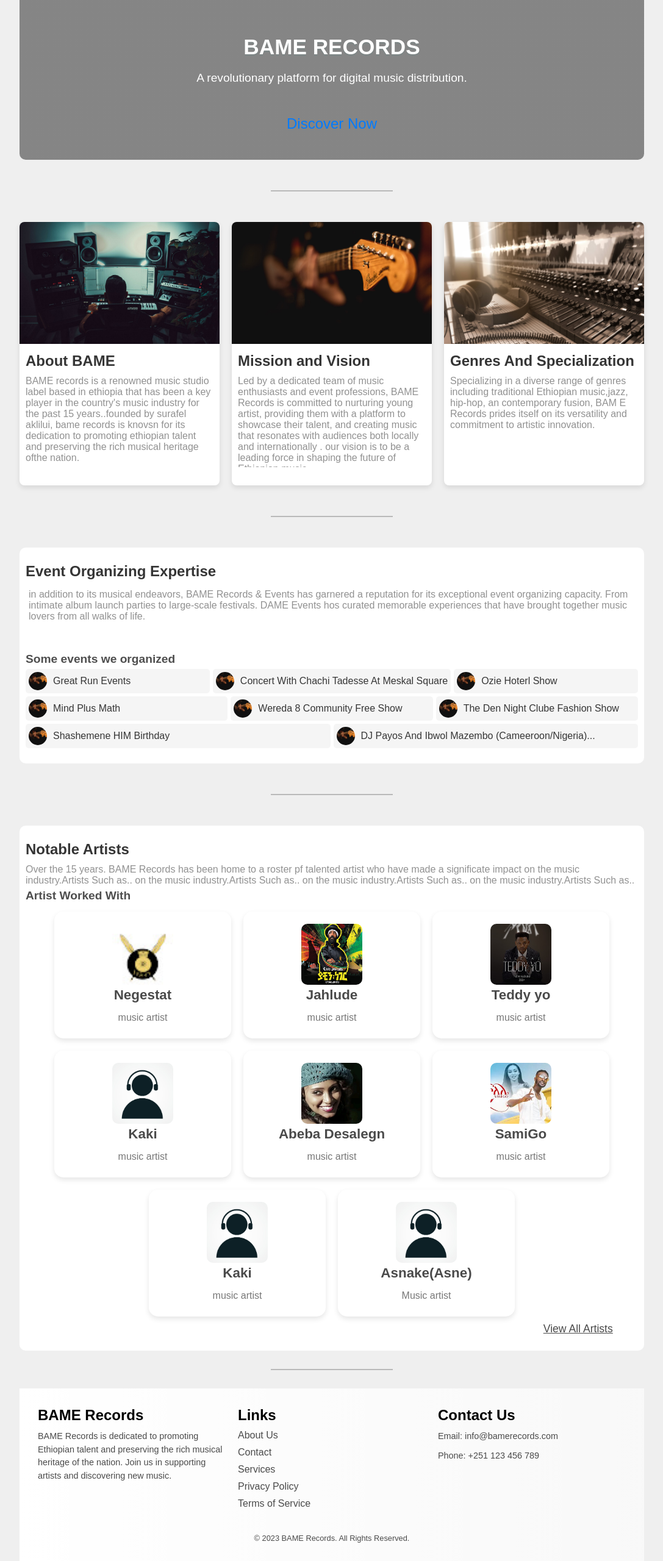
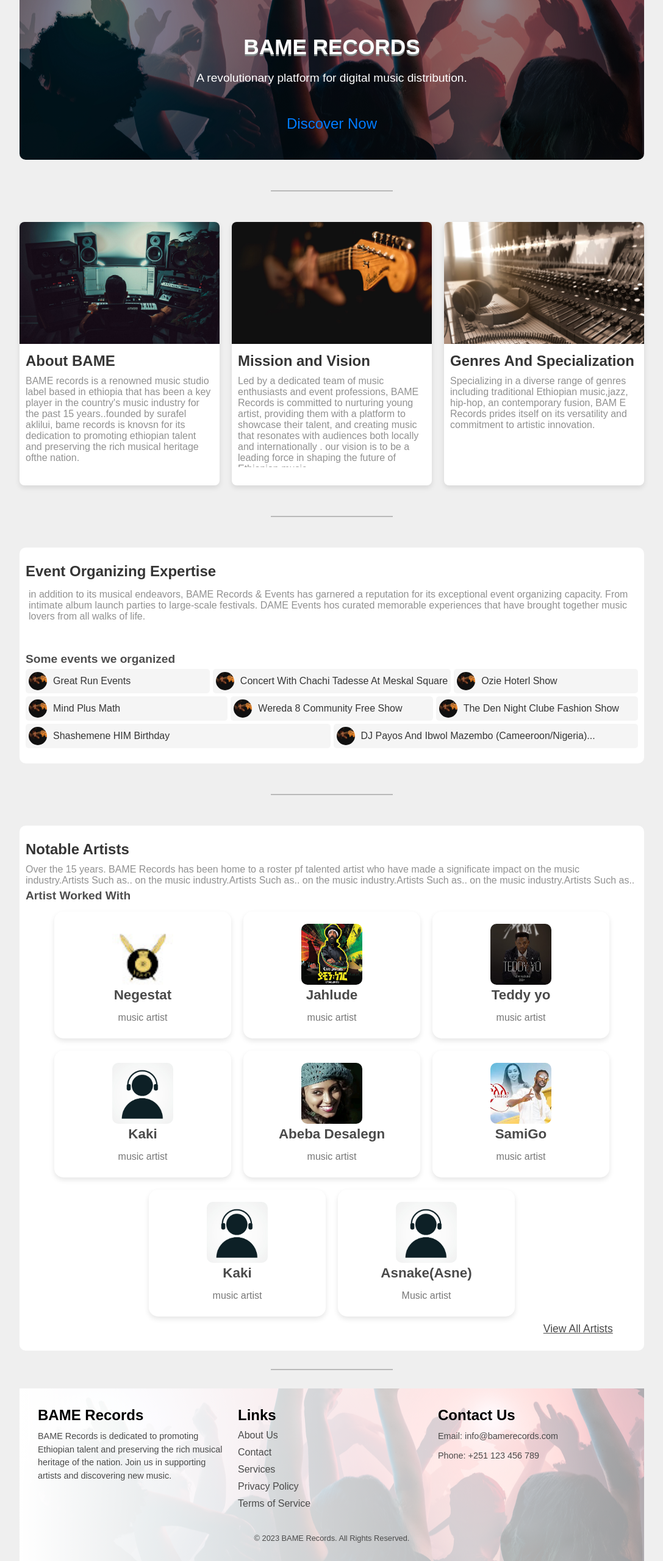
Before and after one commit to mintesnot-yess/bame-sample, a plain HTML site: page index.html in a window 1280 px wide. Shown: the part 168-2728 px from the top of the page at 61% size, without its empty margins (96-1183 px from the left). Drawn offline with Linux system fonts and the light colour scheme.

Commit message:
Update style.css

```diff
--- a/assets/css/style.css
+++ b/assets/css/style.css
@@ -234,7 +234,7 @@ main {
 
     .hero {
         width: 100%;
-        background: linear-gradient(#00000071, #00000071), url('../assets/images/party-image.jpeg') center/cover no-repeat;
+        background: linear-gradient(#00000071, #00000071), url('../images/party-image.jpeg') center/cover no-repeat;
         background-attachment: fixed;
 
         display: flex;
@@ -632,7 +632,7 @@ main {
 
 
 footer {
-    background: linear-gradient(to right, #ffffff, #ffffff9a), url('../assets/images/party-image.jpeg') center/cover no-repeat;
+    background: linear-gradient(to right, #ffffff, #ffffff9a), url('../images/party-image.jpeg') center/cover no-repeat;
     background-attachment: fixed;
     color: var(--gray1);
     padding: 20px 0;
```
